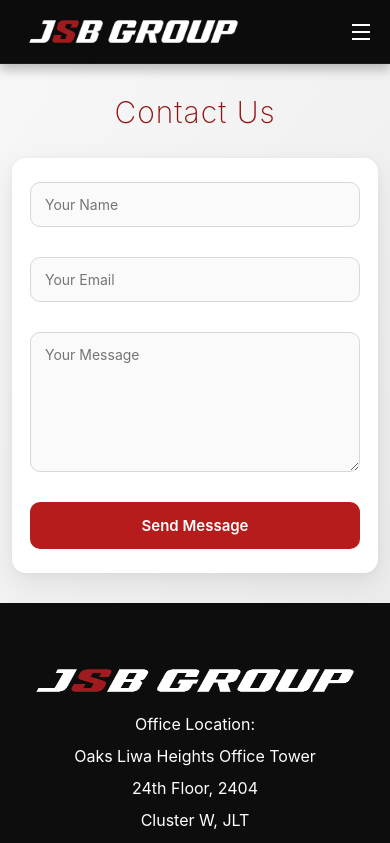
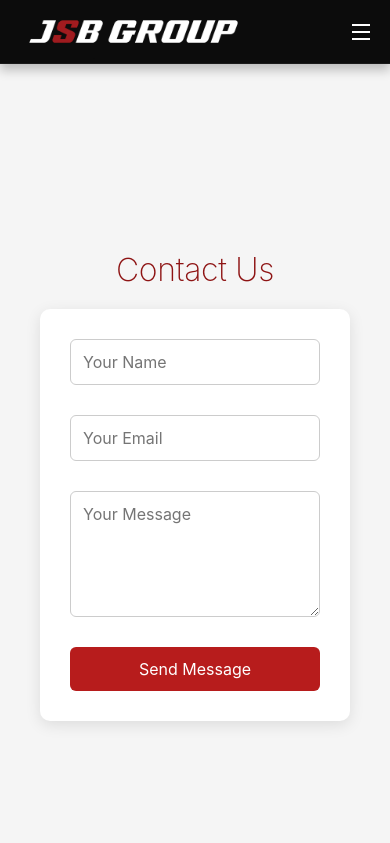
Before and after one commit to gurusaivs18/web-app, a React (Vite) app: page /contact in a window 390 px wide. Shown: the top 843 px of the page. Built offline with nearby package versions, Linux system fonts and the light colour scheme.

Commit message:
contact us responsive issue sorted

```diff
--- a/src/css/ContactUs.css
+++ b/src/css/ContactUs.css
@@ -1,217 +1,53 @@
-/* ───────────────── CONTACT PAGE ───────────────── */
-
 .contact-wrapper {
   width: 100%;
   min-height: 100vh;
-
   display: flex;
   flex-direction: column;
   justify-content: center;
   align-items: center;
 
-  padding: 80px 20px;
-  background: linear-gradient(to bottom right, #f7f7f7, #ececec);
-  box-sizing: border-box;
+  background: #f5f5f5;
+  padding: 40px;
 }
 
-/* ───────────────── HEADING ───────────────── */
-
 .contact-wrapper h1 {
-  font-size: clamp(32px, 5vw, 52px);
-  font-weight: 700;
-  color: #111;
-  margin-bottom: 35px;
-  text-align: center;
-  letter-spacing: 1px;
+  margin-bottom: 20px;
+  color: #222;
 }
-
-/* ───────────────── FORM CARD ───────────────── */
 
 .contact-form {
   width: 100%;
-  max-width: 620px;
-
+  max-width: 500px;
   display: flex;
   flex-direction: column;
-  gap: 18px;
+  gap: 15px;
 
-  background: #ffffff;
-  padding: 40px;
-
-  border-radius: 18px;
-
-  box-shadow:
-    0 10px 30px rgba(0, 0, 0, 0.08),
-    0 2px 10px rgba(0, 0, 0, 0.04);
-
-  box-sizing: border-box;
+  background: #fff;
+  padding: 30px;
+  border-radius: 10px;
+  box-shadow: 0 4px 15px rgba(0, 0, 0, 0.1);
 }
-
-/* ───────────────── INPUTS ───────────────── */
 
 .contact-form input,
 .contact-form textarea {
-  width: 100%;
-
-  padding: 14px 16px;
-
-  border: 1px solid #d8d8d8;
-  border-radius: 10px;
-
-  font-size: 15px;
-  font-family: inherit;
-
-  background: #fafafa;
-  color: #222;
-
+  padding: 12px;
+  border: 1px solid #ccc;
+  border-radius: 6px;
+  font-size: 16px;
   outline: none;
-  transition: all 0.3s ease;
-
-  box-sizing: border-box;
 }
 
-.contact-form input:focus,
-.contact-form textarea:focus {
-  border-color: #b71c1c;
-  background: #fff;
-  box-shadow: 0 0 0 4px rgba(183, 28, 28, 0.08);
-}
-
-/* ───────────────── TEXTAREA ───────────────── */
-
-.contact-form textarea {
-  resize: vertical;
-  min-height: 140px;
-}
-
-/* ───────────────── ERROR TEXT ───────────────── */
-
-.error-text {
-  color: #d32f2f;
-  font-size: 13px;
-  margin-top: -10px;
-  margin-left: 4px;
-}
-
-/* ───────────────── BUTTON ───────────────── */
-
 .contact-form button {
-  width: 100%;
-
-  padding: 15px;
-
+  padding: 12px;
   border: none;
-  border-radius: 10px;
-
   background: #b71c1c;
   color: #fff;
-
   font-size: 16px;
-  font-weight: 600;
-
   cursor: pointer;
-
-  transition: all 0.3s ease;
+  border-radius: 6px;
+  transition: 0.3s;
 }
 
 .contact-form button:hover {
-  background: #8f1414;
-  transform: translateY(-2px);
+  background: #b71c1c;
 }
-
-.contact-form button:active {
-  transform: scale(0.98);
-}
-
-/* ───────────────── SUCCESS MESSAGE ───────────────── */
-
-.success-message {
-  text-align: center;
-  color: #2e7d32;
-  font-size: 15px;
-  font-weight: 500;
-  margin-top: 10px;
-}
-
-/* ───────────────── TABLET RESPONSIVE ───────────────── */
-
-@media (max-width: 768px) {
-  .contact-wrapper {
-    padding: 60px 18px;
-  }
-
-  .contact-form {
-    padding: 30px 24px;
-    border-radius: 14px;
-  }
-
-  .contact-wrapper h1 {
-    margin-bottom: 28px;
-  }
-}
-
-/* ───────────────── MOBILE RESPONSIVE ───────────────── */
-
-@media (max-width: 480px) {
-  .contact-wrapper {
-    padding: 50px 14px;
-  }
-
-  .contact-form {
-    padding: 24px 18px;
-    gap: 15px;
-  }
-
-  .contact-form input,
-  .contact-form textarea {
-    padding: 13px 14px;
-    font-size: 14px;
-  }
-
-  .contact-form button {
-    padding: 14px;
-    font-size: 15px;
-  }
-
-  .contact-wrapper h1 {
-    font-size: 30px;
-  }
-}
-
-/* ───────────────── LARGE SCREEN ───────────────── */
-
-@media (min-width: 1400px) {
-  .contact-form {
-    max-width: 700px;
-    padding: 50px;
-  }
-
-  .contact-form input,
-  .contact-form textarea {
-    font-size: 16px;
-  }
-}
-/* ───────────────── MOBILE FIX (IMPORTANT) ───────────────── */
-
-@media (max-width: 768px) {
-  .contact-wrapper {
-    justify-content: flex-start; /* instead of center */
-    align-items: center;
-
-    padding: 40px 16px;
-    min-height: auto; /* remove forced full height */
-  }
-}
-
-@media (max-width: 480px) {
-  .contact-wrapper {
-    justify-content: flex-start;
-    padding: 30px 12px;
-    min-height: auto;
-  }
-
-  .contact-form {
-    width: 100%;
-    max-width: 100%;
-  }
-}
```
